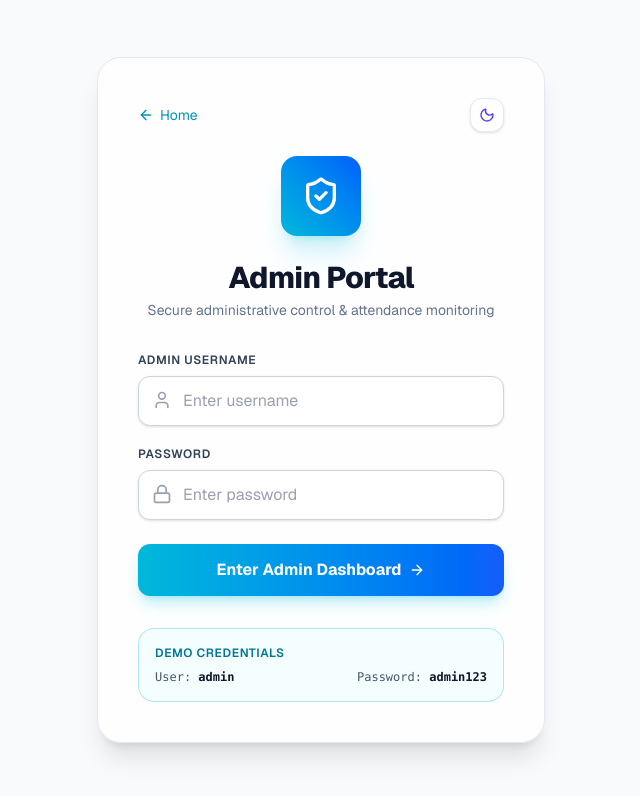
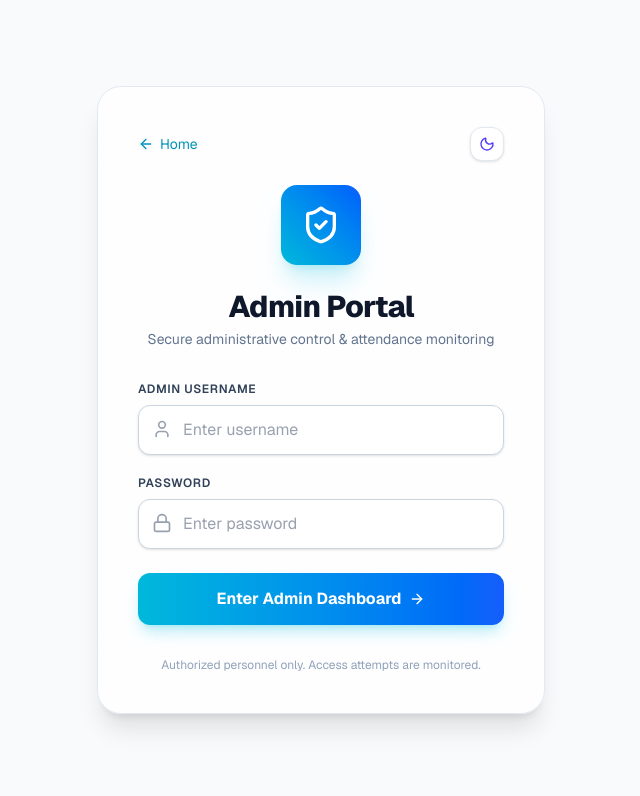
Before and after one commit to JaiAkash-CodesIO/employee-attendance-system, a Next.js app in the folder frontend/: page /admin in a window 1280 px wide. Shown: the top 796 px of the page, without its empty margins (319-959 px from the left). Built offline with nearby package versions, Linux system fonts and the light colour scheme.

Commit message:
refactor(admin): remove credentials display from admin login page

```diff
--- a/frontend/app/admin/page.tsx
+++ b/frontend/app/admin/page.tsx
@@ -133,15 +133,8 @@ export default function AdminLogin() {
           </button>
         </form>
 
-        {/* Demo Credentials Helper */}
-        <div className="mt-8 rounded-2xl border border-cyan-500/30 bg-cyan-50/50 dark:bg-cyan-950/30 p-4">
-          <h2 className="text-xs font-semibold uppercase tracking-wider text-cyan-700 dark:text-cyan-300 mb-2">
-            Demo Credentials
-          </h2>
-          <div className="flex justify-between text-xs text-slate-600 dark:text-gray-300 font-mono">
-            <span>User: <strong className="text-slate-900 dark:text-white">admin</strong></span>
-            <span>Password: <strong className="text-slate-900 dark:text-white">admin123</strong></span>
-          </div>
+        <div className="mt-8 text-center text-xs text-slate-400 dark:text-gray-500">
+          Authorized personnel only. Access attempts are monitored.
         </div>
       </div>
     </main>
```
